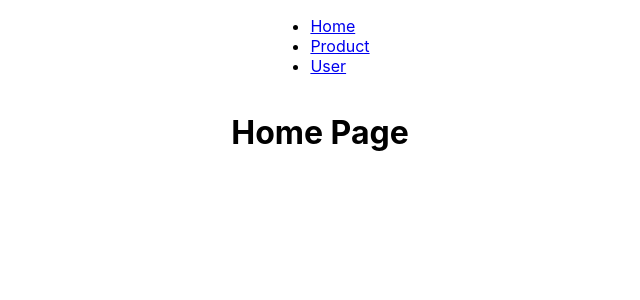
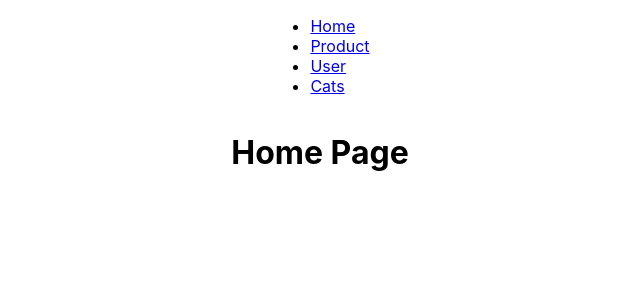
Before and after one commit to brightparagon/arcon, a React (Create React App) app: page / in a window 1280 px wide. Shown: the top 300 px of the page, without its empty margins (320-960 px from the left). Built offline with nearby package versions, Linux system fonts and the light colour scheme.

Commit message:
useHistory 적용

```diff
--- a/src/App.js
+++ b/src/App.js
@@ -2,7 +2,7 @@ import './App.scss'
 
 import * as Sentry from '@sentry/react'
 import { Integrations } from '@sentry/tracing'
-import { Switch, Route, Link } from 'react-router-dom'
+import { Switch, Route, Link, useHistory } from 'react-router-dom'
 
 import Cats from './function-components/Cats'
 import ErrorBoundary from './components/ErrorBoundary'
@@ -29,6 +29,9 @@ const Navigation = () => {
       </li>
       <li>
         <Link to="/user">User</Link>
+      </li>
+      <li>
+        <Link to="/cats">Cats</Link>
       </li>
     </ul>
   )
@@ -90,16 +93,18 @@ function ErrorFallback() {
 }
 
 function UrlFallback() {
+  const history = useHistory()
+
   return (
     <div>
       존재하지 않는 페이지 입니다. 404 Not Found
       <br />
       <button
         onClick={() => {
-          // 홈페이지로 이동시키는 react-router-dom 코드
+          history.push('/cats')
         }}
       >
-        홈페이지로 가기
+        고양이 페이지로 가기
       </button>
     </div>
   )
```
